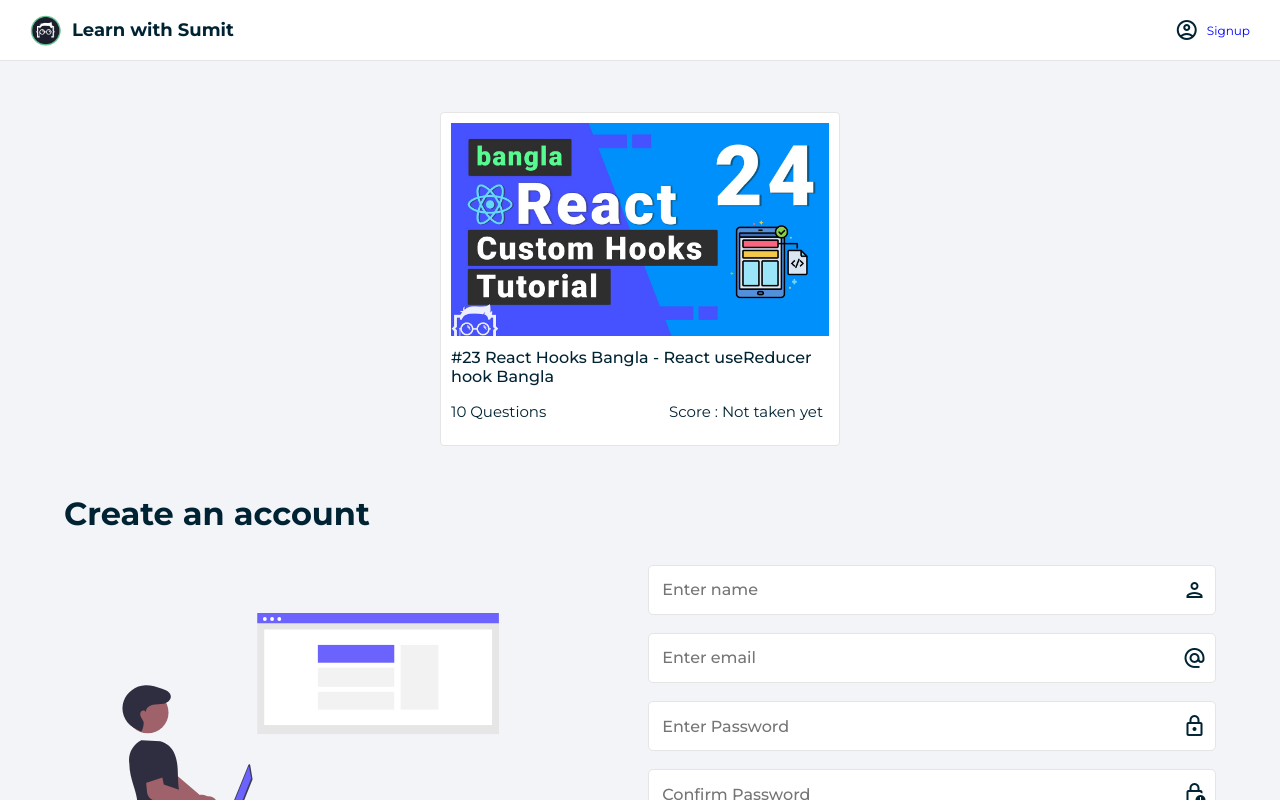
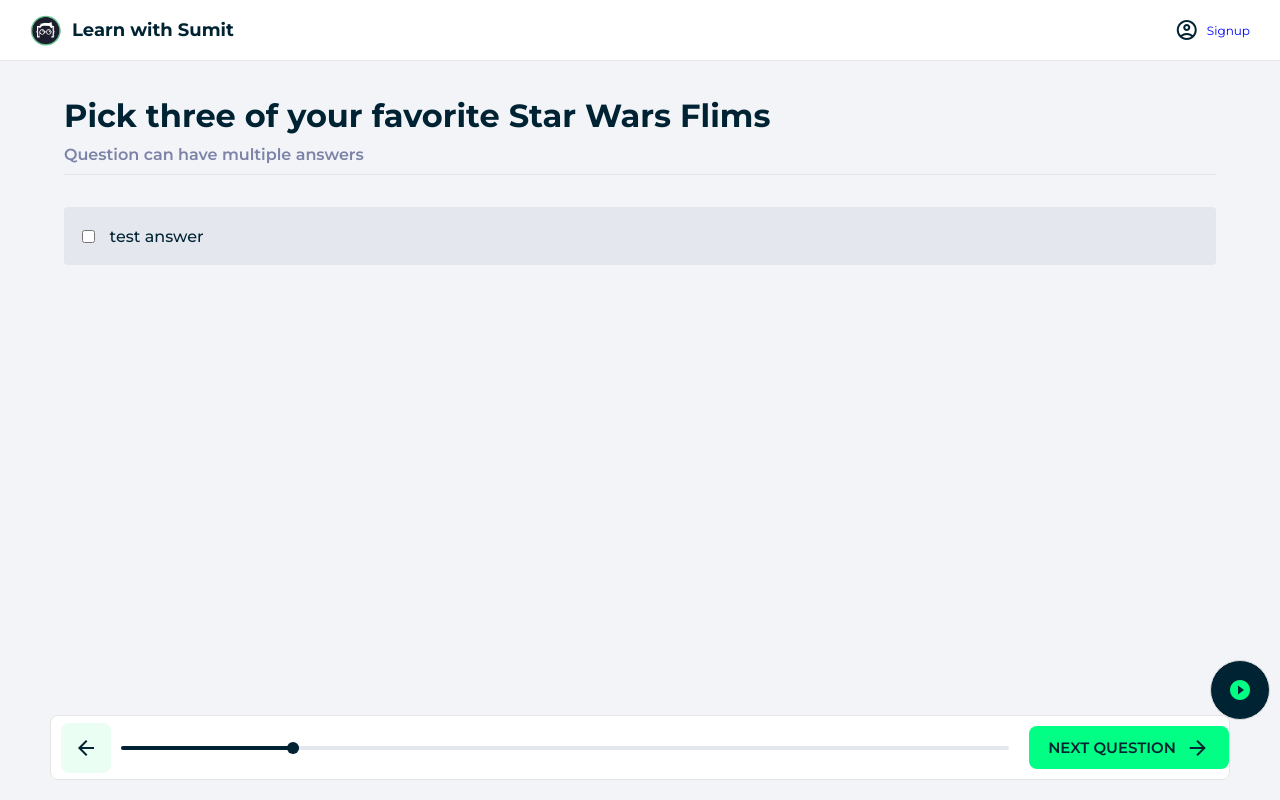
Before and after one commit to tanvirch0750/React-Quiz, a React (Create React App) app: page / in a window 1280 px wide. Shown: the top 800 px of the page. Built offline with nearby package versions, Linux system fonts and the light colour scheme.

Commit message:
setup quiz app and component

```diff
--- a/src/components/App.js
+++ b/src/components/App.js
@@ -1,13 +1,15 @@
-import Home from "../pages/home/Home";
-import Signup from "../pages/signup/Signup";
+//import Home from "../pages/home/Home";
+import Quiz from "../pages/quiz/Quiz";
+//import Signup from "../pages/signup/Signup";
 import "../styles/app.css";
 import Layout from "./layout/Layout";
 
 function App() {
   return (
     <Layout>
-      <Home />
-      <Signup />
+      {/* <Home />
+      <Signup /> */}
+      <Quiz />
     </Layout>
   );
 }
--- /dev/null
+++ b/src/components/answers/Answers.jsx
@@ -0,0 +1,10 @@
+import classes from "../answers/Answers.module.css";
+import CheckBox from "../checkbox/CheckBox";
+
+export default function Answers() {
+  return (
+    <div className={classes.answers}>
+      <CheckBox className={classes.answer} text="test answer" />
+    </div>
+  );
+}
--- /dev/null
+++ b/src/components/answers/Answers.module.css
@@ -0,0 +1,55 @@
+/* answers component */
+.answers {
+  display: grid;
+  grid-template-rows: repeat(5, auto);
+  gap: 10px;
+  margin: 2rem 0;
+  grid-auto-flow: column;
+}
+
+@media only screen and (max-width: 1024px) {
+  .answers {
+    grid-auto-flow: unset;
+    margin: 1rem 0;
+  }
+}
+
+.answer {
+  width: 100%;
+  height: 58px;
+  background: var(--questionBG);
+  display: flex;
+  align-items: center;
+  font-weight: 500;
+  padding: 0 1.1rem;
+  cursor: pointer;
+  border-radius: 4px;
+}
+
+.answer:hover {
+  background: hsla(229, 20%, 57%, 0.253);
+}
+
+.answer input {
+  margin-right: 15px;
+}
+
+.answer span {
+  width: 100%;
+}
+
+.answer span:nth-of-type(2) {
+  text-align: right;
+  color: #4e536f;
+  font-size: 14px;
+}
+
+.correct {
+  background: var(--successGreen) !important;
+  font-weight: 600;
+}
+
+.wrong {
+  background: var(--dangerRed) !important;
+  font-weight: 600;
+}
--- a/src/components/button/Button.jsx
+++ b/src/components/button/Button.jsx
@@ -1,9 +1,5 @@
 import classes from "./Button.module.css";
 
-export default function Button({ children }) {
-  return (
-    <div className={classes.button}>
-      <span>{children}</span>
-    </div>
-  );
+export default function Button({ className, children }) {
+  return <div className={`${classes.button} ${className}`}>{children}</div>;
 }
--- a/src/components/checkbox/CheckBox.jsx
+++ b/src/components/checkbox/CheckBox.jsx
@@ -1,8 +1,8 @@
-export default function CheckBox({ text, ...rest }) {
+export default function CheckBox({ className, text, ...rest }) {
   return (
-    <label>
+    <label className={className}>
       <input type="checkbox" {...rest} />
-      <span>{text}</span>
+      <span> {text}</span>
     </label>
   );
 }
--- /dev/null
+++ b/src/components/mini-player/MiniPlayer.jsx
@@ -0,0 +1,19 @@
+import floatBtnImage from "../../assets/images/3.jpg";
+import classes from "./MiniPlayer.module.css";
+
+export default function MiniPlayer() {
+  return (
+    <div className={`${classes.miniPlayer} ${classes.floatingBtn}`}>
+      <span className={`material-icons-outlined ${classes.open}`}>
+        {" "}
+        play_circle_filled{" "}
+      </span>
+      <span className={`material-icons-outlined ${classes.close}`}>
+        {" "}
+        close{" "}
+      </span>
+      <img src={floatBtnImage} alt="images" />
+      <p>#23 React Hooks Bangla - React useReducer hook Bangla</p>
+    </div>
+  );
+}
--- /dev/null
+++ b/src/components/mini-player/MiniPlayer.module.css
@@ -0,0 +1,112 @@
+/* mini player component */
+.miniPlayer {
+  width: 320px;
+  position: fixed;
+  bottom: 100px;
+  right: 50px;
+  background-color: #fff;
+  padding: 10px;
+  box-sizing: border-box;
+  border: 1px solid hsl(0, 0%, 86%);
+  border-radius: 5px;
+}
+
+.miniPlayer img {
+  width: 300px;
+  aspect-ratio: 16 / 9;
+  object-fit: cover;
+  animation: miniplayerAnim 0.3s ease forwards;
+}
+
+.open {
+  display: none;
+}
+
+.close {
+  display: block;
+  position: absolute;
+  right: -8px;
+  top: -10px;
+  z-index: 10;
+  background-color: #fff;
+  border: 1px solid #e5e5e5;
+  border-radius: 50%;
+  width: 32px;
+  height: 32px;
+  line-height: 20px;
+  padding: 5px 0 0 3px;
+}
+
+.close:hover {
+  color: #666666;
+  cursor: pointer;
+  outline: 0;
+}
+
+@keyframes miniplayerAnim {
+  from {
+    transform: scale(0);
+  }
+  to {
+    transform: scale(1);
+  }
+}
+
+.miniPlayer p {
+  font-weight: 500;
+  font-size: 14px;
+  margin: 10px 0;
+  color: var(--fontPrimary);
+}
+
+@media only screen and (max-width: 1536px) {
+  .miniPlayer {
+    transition: transform 0.3s ease;
+  }
+}
+
+.floatingBtn {
+  width: 60px;
+  height: 60px;
+  bottom: 80px;
+  right: 10px;
+  overflow: hidden;
+  border-radius: 50px;
+  background-color: var(--fontPrimary);
+  display: flex;
+  justify-content: center;
+  align-items: center;
+  gap: 10px;
+  cursor: pointer;
+  user-select: none;
+}
+
+.floatingBtn:hover {
+  background-color: var(--successGreen);
+}
+
+.floatingBtn:hover span {
+  color: var(--fontPrimary);
+}
+
+.floatingBtn p {
+  display: none;
+}
+
+.floatingBtn img {
+  transform: scale(0);
+  display: none;
+}
+
+.floatingBtn span {
+  color: var(--successGreen);
+  font-weight: 500;
+}
+
+.floatingBtn .open {
+  display: block;
+}
+
+.floatingBtn .close {
+  display: none;
+}
--- /dev/null
+++ b/src/components/progress-bar/ProgressBar.jsx
@@ -0,0 +1,24 @@
+import Button from "../button/Button";
+import classes from "./ProgressBar.module.css";
+
+export default function ProgressBar() {
+  return (
+    <div className={classes.progressBar}>
+      <div className={classes.backButton}>
+        <span className="material-icons-outlined"> arrow_back </span>
+      </div>
+      <div className={classes.rangeArea}>
+        <div className={classes.tooltip}>24% Cimplete!</div>
+        <div className={classes.rangeBody}>
+          <div className={classes.progress} style={{ width: "20%" }}></div>
+        </div>
+      </div>
+      <a href="result.html">
+        <Button className={classes.next}>
+          <span>Next Question</span>
+          <span className="material-icons-outlined"> arrow_forward </span>
+        </Button>
+      </a>
+    </div>
+  );
+}
--- /dev/null
+++ b/src/components/progress-bar/ProgressBar.module.css
@@ -0,0 +1,113 @@
+/* progress bar component */
+.progressBar {
+  width: calc(100vw - 100px);
+  height: 65px;
+  position: fixed;
+  left: 0;
+  right: 0;
+  bottom: 20px;
+  margin: 0 auto;
+  background: #fff;
+  border: 1px solid #e5e5e5;
+  border-radius: 8px;
+  display: grid;
+  justify-content: space-between;
+  align-items: center;
+  grid-template-columns: 50px 1fr auto;
+  gap: 20px;
+}
+
+.progressBar .backButton {
+  width: 50px;
+  height: 50px;
+  border-radius: 8px;
+  margin-left: 10px;
+  background: #47f5901c;
+  display: flex;
+  justify-content: center;
+  align-items: center;
+  cursor: pointer;
+}
+
+.progressBar .backButton:hover {
+  background: #47f5953a;
+}
+
+@media only screen and (max-width: 1024px) {
+  .progressBar {
+    width: calc(100vw - 60px);
+    bottom: 10px;
+  }
+
+  .progressBar .backButton {
+    width: 40px;
+    height: 40px;
+  }
+
+  .next span:first-child {
+    display: none;
+  }
+}
+
+.rangeArea {
+  width: 100%;
+  position: relative;
+  margin: 0 auto;
+}
+
+.rangeBody {
+  width: 100%;
+  height: 4px;
+  margin: 0 auto;
+  background: #e4e8ee;
+  border: none;
+  outline: none;
+  border-radius: 20px;
+}
+
+.progress {
+  height: 4px;
+  background: var(--fontPrimary);
+  border-radius: 20px;
+  position: relative;
+  transition: width 0.3s ease;
+}
+
+.progress::after {
+  content: "";
+  height: 12px;
+  width: 12px;
+  position: absolute;
+  right: 0;
+  border-radius: 100%;
+  background-color: var(--fontPrimary);
+  transform: translateY(-50%);
+  top: 50%;
+  cursor: pointer;
+}
+
+.tooltip {
+  position: absolute;
+  top: -70px;
+  left: calc(70% - 65px);
+  width: 130px;
+  background-color: var(--fontPrimary);
+  color: #fff;
+  padding: 0.8rem 1rem;
+  border-radius: 7px;
+  font-size: 12px;
+  font-weight: 600;
+  display: none;
+}
+
+.tooltip::after {
+  content: "";
+  width: 15px;
+  height: 15px;
+  background-color: var(--fontPrimary);
+  border-radius: 4px;
+  bottom: 0;
+  left: 50%;
+  position: absolute;
+  transform: rotate(45deg) translate(-50%, 100%);
+}
--- /dev/null
+++ b/src/pages/quiz/Quiz.jsx
@@ -0,0 +1,15 @@
+import Answers from "../../components/answers/Answers";
+import MiniPlayer from "../../components/mini-player/MiniPlayer";
+import ProgressBar from "../../components/progress-bar/ProgressBar";
+
+export default function Quiz() {
+  return (
+    <div>
+      <h1>Pick three of your favorite Star Wars Flims</h1>
+      <h4>Question can have multiple answers</h4>
+      <Answers />
+      <ProgressBar />
+      <MiniPlayer />
+    </div>
+  );
+}
```
Also changed, not shown: src/pages/quiz/Quiz.module.css (added).
